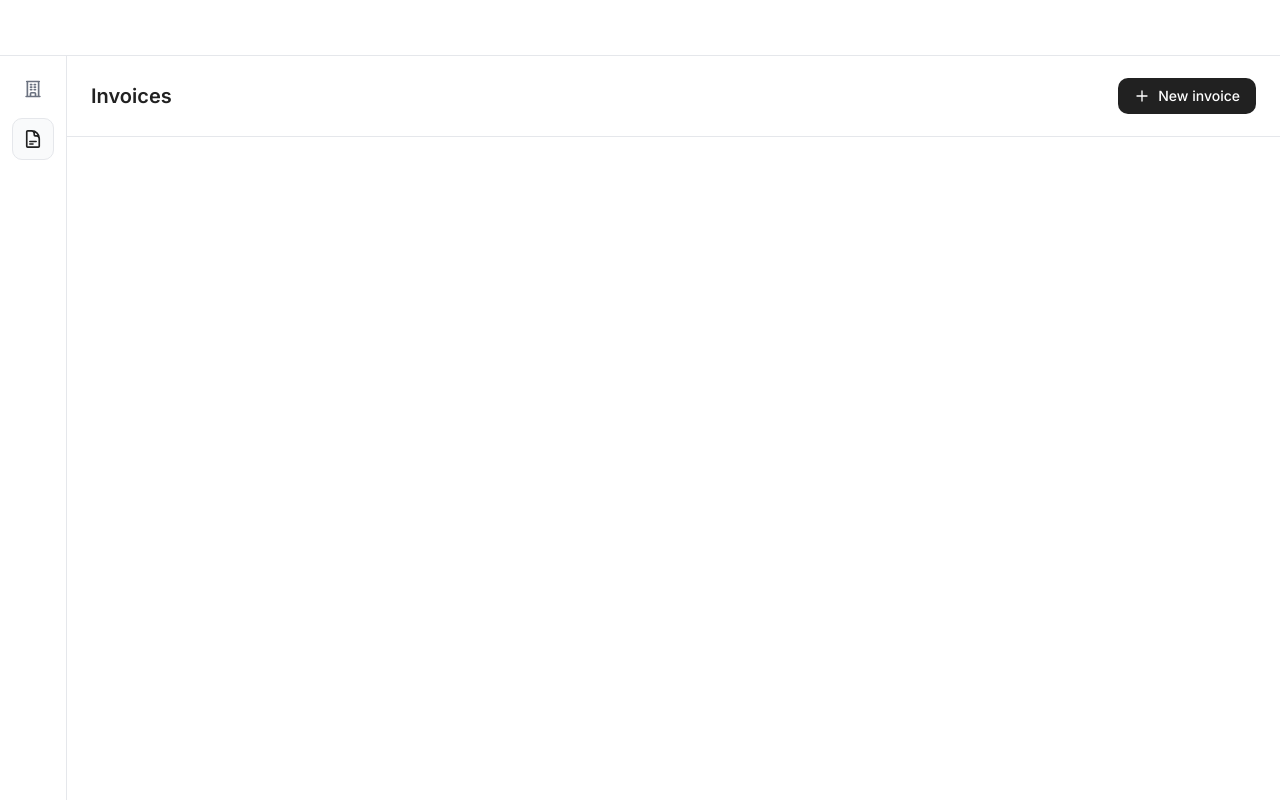
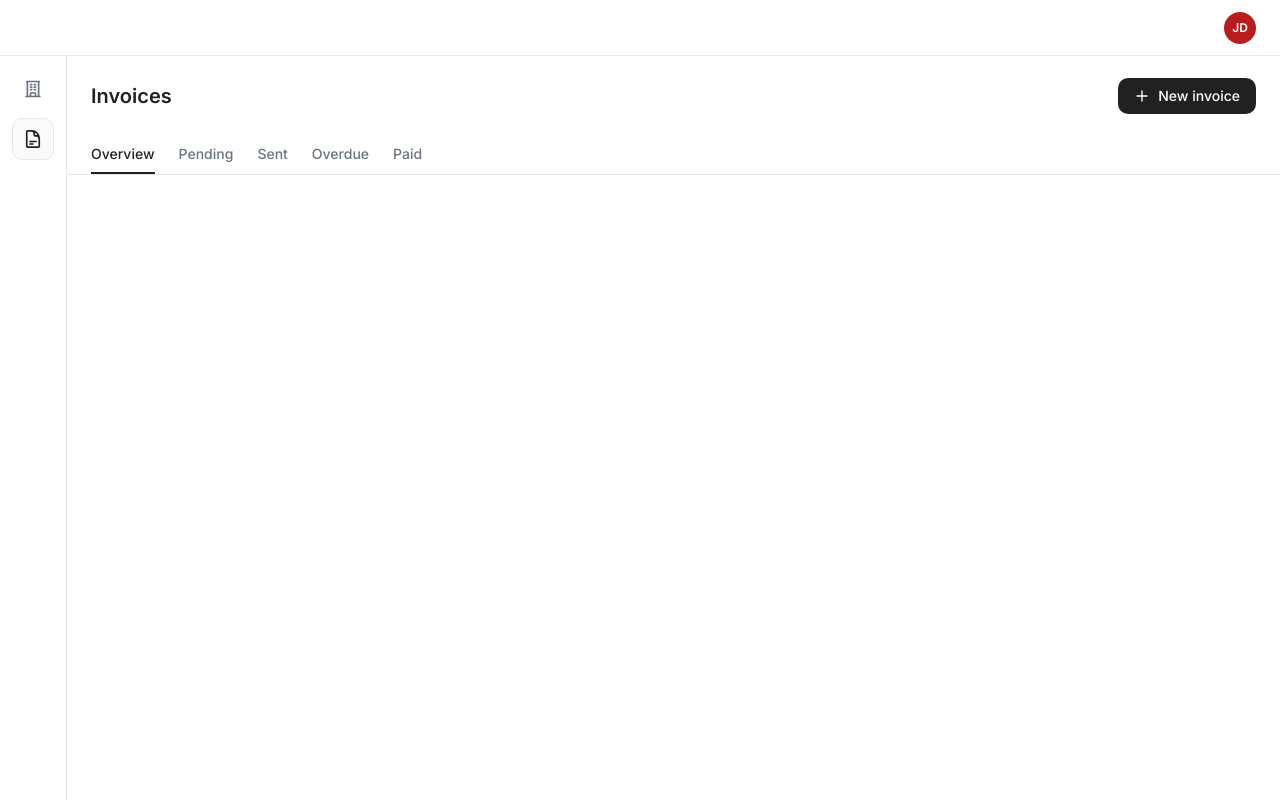
Before and after one commit to marlondebem/vero-frontend, a Next.js app: page /invoices in a window 1280 px wide. Built offline with nearby package versions, Linux system fonts and the light colour scheme.

Commit message:
feat: add navigation menu on invoices page

```diff
--- a/next.config.mjs
+++ b/next.config.mjs
@@ -1,4 +1,4 @@
 /** @type {import('next').NextConfig} */
-const nextConfig = {};
+const nextConfig = {}
 
-export default nextConfig;
+export default nextConfig
--- a/src/app/(dashboard)/invoices/create-invoice/invoice-preview.tsx
+++ /dev/null
@@ -1,19 +0,0 @@
-export function InvoicePreview() {
-  return (
-    <div className='border p-14 rounded-t-xl bg-white drop-shadow-xl w-full h-full'>
-      <h2 className='text-2xl font-bold mb-6 text-spaceblack'>Invoice</h2>
-      <div className='mb-6'>
-        <p className='text-sm text-gray-500'>Client name</p>
-        <div className='bg-gray-100 h-6 animate-pulse rounded-md'></div>
-      </div>
-      <div className='mb-6'>
-        <p className='text-sm text-gray-500'>Invoice number</p>
-        <div className='bg-gray-100 h-6 animate-pulse rounded-md'></div>
-      </div>
-      <div className='mb-6'>
-        <p className='text-sm text-gray-500'>Amount</p>
-        <div className='bg-gray-100 h-6 animate-pulse rounded-md'></div>
-      </div>
-    </div>
-  )
-}
--- a/src/app/(dashboard)/invoices/create-invoice/page.tsx
+++ /dev/null
@@ -1,61 +0,0 @@
-import { Input } from '@/components/ui/input'
-import { InvoicePreview } from './invoice-preview'
-import { Label } from '@/components/ui/label'
-import { Button } from '@/components/ui/button'
-import Link from 'next/link'
-import { ChevronRightIcon } from '@heroicons/react/24/outline'
-
-export default function CreateInvoice() {
-  const today = new Date().toISOString().split('T')[0]
-
-  return (
-    <div className='h-full'>
-      <div className='flex h-full'>
-        <div className='hidden lg:w-1/2 lg:flex flex-col bg-gray-100 h-full px-6 pt-6 items-center justify-center'>
-          <InvoicePreview />
-        </div>
-
-        <div className='w-1/2 border-l flex justify-center py-6'>
-          <form className='max-w-xl w-full flex flex-col'>
-            <h1 className='text-xl font-semibold text-spaceblack pb-6'>
-              Invoice details
-            </h1>
-            <div className='flex flex-col gap-4 h-full'>
-              <div className='flex flex-col gap-2 font-medium text-spaceblack'>
-                <Label htmlFor='client'>Client name</Label>
-                <Input type='text' id='client' />
-              </div>
-              <div className='flex flex-col gap-2 font-medium'>
-                <Label htmlFor='invoice-number'>Invoice number</Label>
-                <Input type='text' id='invoice-number' />
-              </div>
-              <div className='flex justify-between gap-4'>
-                <div className='flex flex-col gap-2 font-medium w-full'>
-                  <Label htmlFor='issue-date'>Invoice date</Label>
-                  <Input type='date' id='issue-date' defaultValue={today} />
-                </div>
-                <div className='flex flex-col gap-2 font-medium w-full'>
-                  <Label htmlFor='due-date'>Due date</Label>
-                  <Input type='date' id='due-date' defaultValue={today} />
-                </div>
-              </div>
-              <div className='flex flex-col gap-2 font-medium text-spaceblack'>
-                <Label htmlFor='amount'>Amount</Label>
-                <Input type='number' id='amount' />
-              </div>
-            </div>
-            <div className='flex justify-end gap-6'>
-              <Link href={'/invoices'}>
-                <Button color='ghost'>Cancel</Button>
-              </Link>
-              <Button>
-                Continue
-                <ChevronRightIcon className='ml-2 h-4 w-4 stroke-2' />
-              </Button>
-            </div>
-          </form>
-        </div>
-      </div>
-    </div>
-  )
-}
--- a/src/app/(dashboard)/invoices/page.tsx
+++ b/src/app/(dashboard)/invoices/page.tsx
@@ -1,3 +1,4 @@
+import { Navigation } from '@/components/navigation-menu'
 import { Button } from '@/components/ui/button'
 import { PlusIcon } from '@heroicons/react/24/outline'
 import Link from 'next/link'
@@ -8,7 +9,7 @@ export default function Invoices() {
       <div className='flex h-20 items-center justify-between'>
         <h1 className='text-xl font-semibold text-spaceblack'>Invoices</h1>
         <div>
-          <Link href={'/invoices/create-invoice'}>
+          <Link href={'#'}>
             <Button>
               <PlusIcon className='mr-2 h-4 w-4 stroke-2' />
               New invoice
@@ -16,6 +17,8 @@ export default function Invoices() {
           </Link>
         </div>
       </div>
+
+      <Navigation />
     </div>
   )
 }
--- a/src/components/header.tsx
+++ b/src/components/header.tsx
@@ -1,3 +1,11 @@
 export function Header() {
-  return <header className='h-14 border-b'></header>
+  return (
+    <header className='h-14 border-b'>
+      <div className='h-full flex items-center px-6 justify-end'>
+        <div className='flex items-center justify-center bg-red-700 w-8 h-8 rounded-full text-white text-xs font-semibold cursor-pointer'>
+          JD
+        </div>
+      </div>
+    </header>
+  )
 }
--- /dev/null
+++ b/src/components/navigation-menu.tsx
@@ -0,0 +1,36 @@
+'use client'
+
+import Link from 'next/link'
+import { usePathname } from 'next/navigation'
+
+const links = [
+  { labelName: 'Overview', href: '/invoices' },
+  { labelName: 'Pending', href: '#' },
+  { labelName: 'Sent', href: '#' },
+  { labelName: 'Overdue', href: '#' },
+  { labelName: 'Paid', href: '#' },
+]
+
+export function Navigation() {
+  const pathname = usePathname()
+
+  return (
+    <nav>
+      <ul className='flex gap-6 text-sm font-medium'>
+        {links.map((link, i) => (
+          <Link key={i} href={link.href}>
+            <li
+              className={`${
+                pathname === link.href
+                  ? 'text-spaceblack border-spaceblack'
+                  : 'text-gray-500 border-transparent'
+              } py-2 border-b-2`}
+            >
+              {link.labelName}
+            </li>
+          </Link>
+        ))}
+      </ul>
+    </nav>
+  )
+}
--- a/src/components/sidebar.tsx
+++ b/src/components/sidebar.tsx
@@ -16,7 +16,7 @@ export function Sidebar() {
   const pathname = usePathname()
 
   return (
-    <nav className='border-r hidden lg:block'>
+    <nav className='border-r hidden lg:flex'>
       <ul className='flex flex-col gap-2 py-3 px-3'>
         {links.map((link, i) => (
           <Link key={i} href={link.href}>
```
